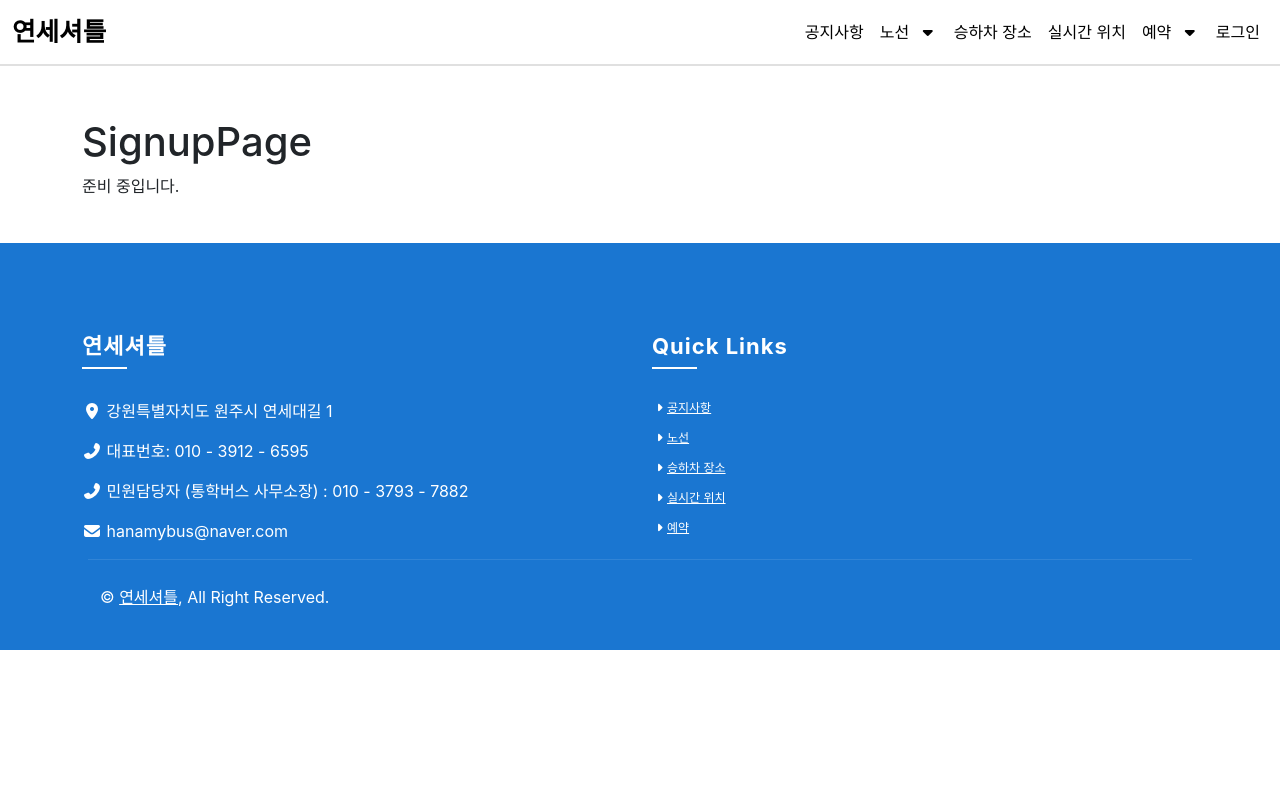
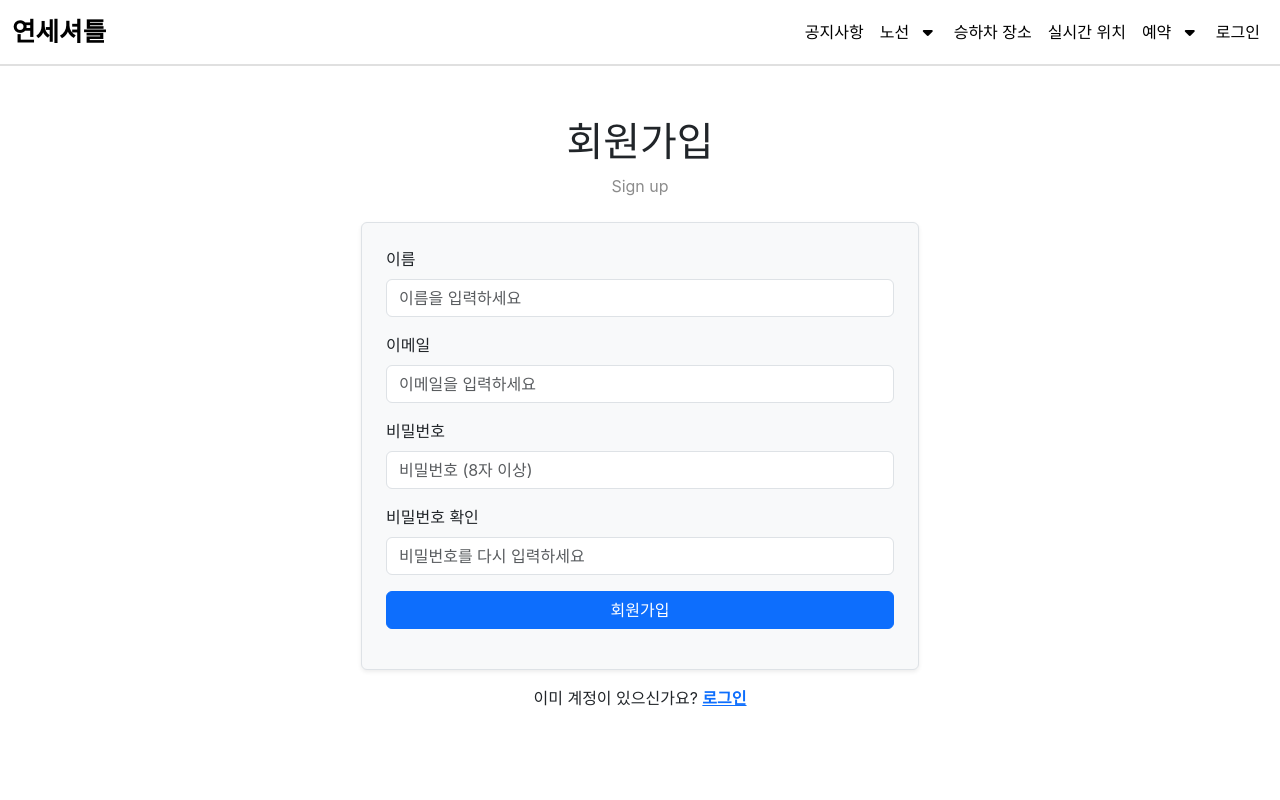
Before and after one commit to hannahcho422/yonsei-shuttle, a Vue app in the folder frontend/: page /signup in a window 1280 px wide. Shown: the top 800 px of the page. Built offline with nearby package versions, Linux system fonts and the light colour scheme.

Commit message:
feat: add sign up page

```diff
--- a/frontend/src/views/user/SignupPage.vue
+++ b/frontend/src/views/user/SignupPage.vue
@@ -1,6 +1,87 @@
 <template>
-  <div class="container mt-5">
-    <h1>SignupPage</h1>
-    <p>준비 중입니다.</p>
+  <div class="container py-5 d-flex justify-content-center">
+    <div class="col-md-8 col-lg-6">
+      <h1 class="text-center mb-2">회원가입</h1>
+      <p class="text-center mb-4 section-subtitle">Sign up</p>
+
+      <form @submit.prevent="handleSignup" class="p-4 border rounded bg-light shadow-sm">
+        <div class="mb-3">
+          <label for="name" class="form-label">이름</label>
+          <input type="text" id="name" v-model="name" class="form-control"
+            required placeholder="이름을 입력하세요" />
+        </div>
+
+        <div class="mb-3">
+          <label for="email" class="form-label">이메일</label>
+          <input type="email" id="email" v-model="email" class="form-control"
+            required placeholder="이메일을 입력하세요" />
+        </div>
+
+        <div class="mb-3">
+          <label for="password" class="form-label">비밀번호</label>
+          <input type="password" id="password" v-model="password" class="form-control"
+            required placeholder="비밀번호 (8자 이상)" minlength="8" />
+        </div>
+
+        <div class="mb-3">
+          <label for="passwordConfirm" class="form-label">비밀번호 확인</label>
+          <input type="password" id="passwordConfirm" v-model="passwordConfirm"
+            class="form-control" required placeholder="비밀번호를 다시 입력하세요" />
+        </div>
+
+        <div class="mb-3">
+          <button type="submit" class="btn btn-primary w-100" :disabled="loading">
+            {{ loading ? '회원가입 중...' : '회원가입' }}
+          </button>
+        </div>
+
+        <div v-if="errorMessage" class="alert alert-danger">{{ errorMessage }}</div>
+      </form>
+
+      <div class="text-center mt-3">
+        <p>
+          이미 계정이 있으신가요?
+          <router-link to="/login" class="text-primary fw-bold">로그인</router-link>
+        </p>
+      </div>
+    </div>
   </div>
 </template>
+
+<script setup>
+import { ref } from 'vue'
+import { useRouter } from 'vue-router'
+import { useAuthStore } from '@/stores/auth'
+
+const router = useRouter()
+const authStore = useAuthStore()
+
+const name = ref('')
+const email = ref('')
+const password = ref('')
+const passwordConfirm = ref('')
+const loading = ref(false)
+const errorMessage = ref('')
+
+async function handleSignup() {
+  errorMessage.value = ''
+
+  if (password.value !== passwordConfirm.value) {
+    errorMessage.value = '비밀번호가 일치하지 않습니다.'
+    return
+  }
+
+  loading.value = true
+
+  try {
+    await authStore.signup(name.value, email.value, password.value)
+    alert('회원가입이 완료되었습니다. 로그인해주세요.')
+    router.push('/login')
+  } catch (error) {
+    const msg = error.response?.data?.error?.message || '회원가입에 실패하였습니다.'
+    errorMessage.value = msg
+  } finally {
+    loading.value = false
+  }
+}
+</script>
```
